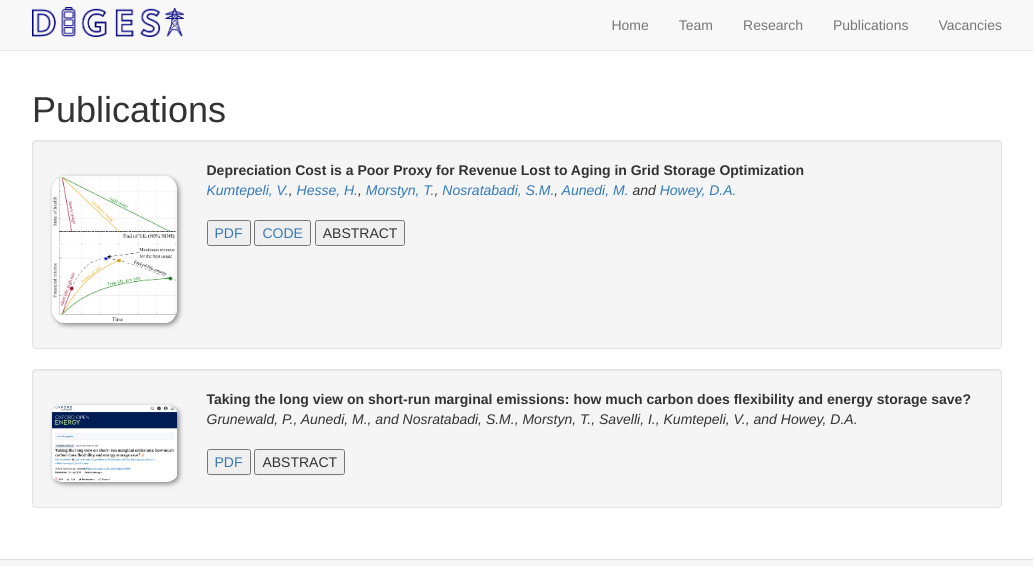
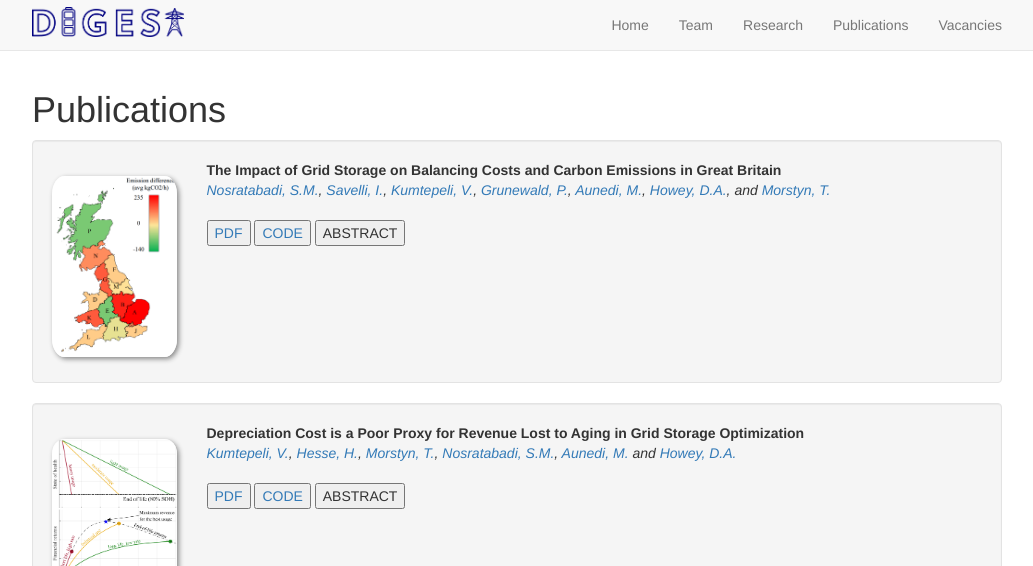
Before and after one commit to EPSRC-DIGEST/epsrc-digest.github.io, a Jekyll site: the page built from _pages/publications.md, in a window 1280 px wide and 1019 px high, cut to the strip 0-566 px from the top of the window. Shown: the whole strip, without its empty margins (123-1156 px from the left). Built offline with Jekyll 4.4.1, drawn with Linux system fonts in a browser that asks for light colours; nearby versions of some CDN libraries.

```diff
--- a/_data/publist.yml
+++ b/_data/publist.yml
@@ -1,3 +1,13 @@
+
+- title: "The Impact of Grid Storage on Balancing Costs and Carbon Emissions in Great Britain"
+  image: emissions_pub.png
+  description: Grid energy storage can help to balance supply and demand, but its financial viability and operational carbon emissions impact is poorly understood because of the complexity of grid constraints and market outcomes. We analyse the impact of several technologies (Li-ion and flow batteries, pumped hydro, hydrogen) on Great Britain balancing mechanism, the main market for supply-demand balancing and congestion management. We find that, for many locations and technologies, financially optimal operation of storage for balancing can result in higher carbon emissions. For example, the extra emissions associated with a 1 MW 2-hour duration Li-ion battery in winter vary between +230 to -71 kgCO2/h. Although storage enable higher usage of renewables, it can also unlock additional demand leading to greater use of gas. In addition, balancing services alone are presently insufficient for financial viability of storage projects. This work highlights the need for market reform aligning financial incentives with environmental impacts.
+  authors: <a href="https://scholar.google.com/citations?user=buMWpXoAAAAJ&hl=en">Nosratabadi, S.M.</a>, <a href="https://scholar.google.com/citations?user=3aXbtB4AAAAJ&hl=en">Savelli, I.</a>, <a href="https://scholar.google.com/citations?user=Z43mRIsAAAAJ&hl=en">Kumtepeli, V.</a>, <a href="https://scholar.google.com/citations?user=yXfmS6kAAAAJ&hl=en&oi=ao">Grunewald, P.</a>, <a href="https://scholar.google.com/citations?user=67Xru_kAAAAJ&hl=en">Aunedi, M.</a>, <a href="https://scholar.google.com/citations?user=6-MOqkMAAAAJ&hl=en">Howey, D.A.</a>, and <a href="https://scholar.google.com/citations?user=nvzgGIcAAAAJ&hl=en">Morstyn, T.</a>
+  link:
+    url: https://arxiv.org/abs/2410.07740
+    display: ArXiv preprint
+  highlight: 1
+  code: https://epsrc-digest.github.io/publications/
 
 - title: "Depreciation Cost is a Poor Proxy for Revenue Lost to Aging in Grid Storage Optimization"
   image: acc24_depreciation.png
```
Also changed, not shown: images/pubpic/emissions_pub.png (added).
